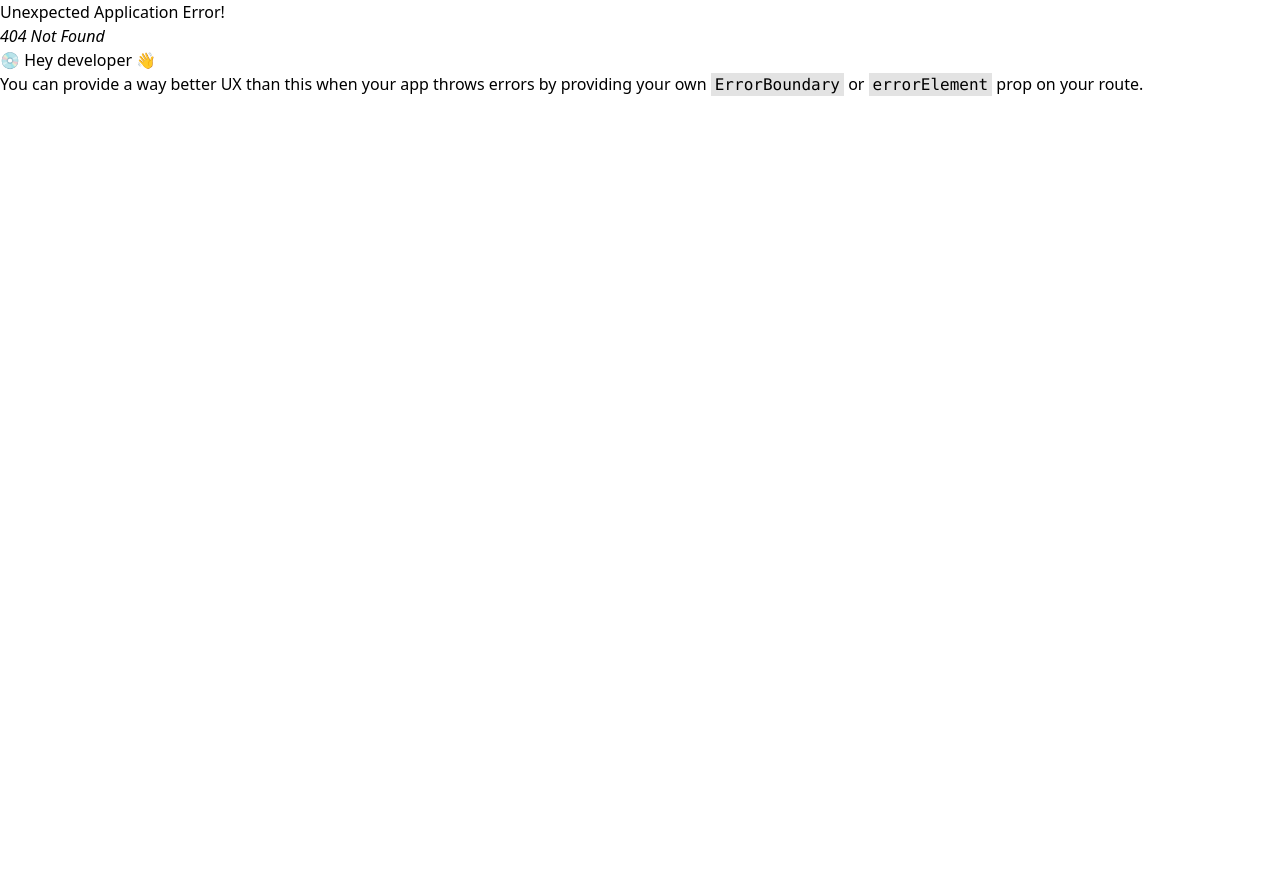
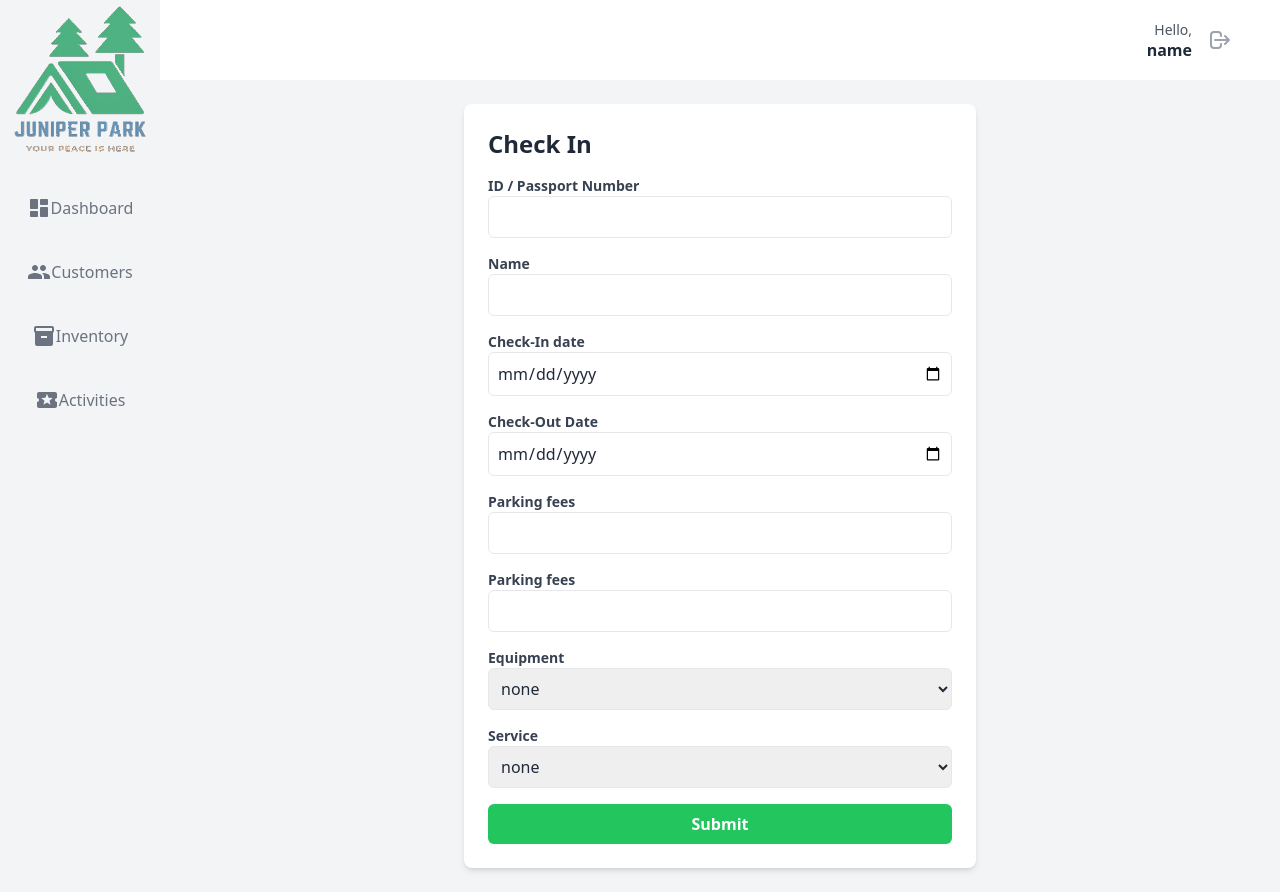
Before and after one commit to aipat95/niasian, a React (Vite) app in the folder reception/: page /dashboard/checkin in a window 1280 px wide. Before the commit this address had no page. Before the commit the page ends 800 px from the top, so only its background shows below. Built offline with nearby package versions, Linux system fonts and the light colour scheme.

Commit message:
slight change overall

```diff
--- a/reception/src/pages/dashboard/Activities.jsx
+++ b/reception/src/pages/dashboard/Activities.jsx
@@ -3,7 +3,7 @@ import { useSelector } from 'react-redux';
 import { useForm } from "react-hook-form"
 import { Link, useNavigate } from 'react-router-dom';
 import Swal from'sweetalert2';
-import {useAddCustomerMutation} from "../../redux/CustomerAPI.js";
+import {useAddCustomerMutation} from "../../redux/customersApi.js";
 
 const Activities = () => {
     const {
--- a/reception/src/pages/dashboard/AddCustomers/CheckIn.jsx
+++ b/reception/src/pages/dashboard/AddCustomers/CheckIn.jsx
@@ -2,13 +2,14 @@ import React from "react";
 import InputField from "./InputField.jsx";
 import SelectField from "./SelectField.jsx";
 import { useForm } from 'react-hook-form';
-import {useAddCustomerMutation} from "../../../redux/CustomerAPI.js";
+import {useAddCustomerMutation} from "../../../redux/customersApi.js";
 import Swal from 'sweetalert2';
 
 const CheckIn = () => {
     const { register, handleSubmit, formState: { errors }, reset } = useForm();
     const [addCustomer, {isLoading, isError}] = useAddCustomerMutation()
     const onSubmit = async (data) => {
+
 
         const newCustomerData = {
             ...data,
@@ -42,6 +43,14 @@ const CheckIn = () => {
             {/* Form starts here */}
             <form onSubmit={handleSubmit(onSubmit)} className=''>
                 {/* Reusable Input Field for name */}
+
+                <InputField
+                    label="ID / Passport Number"
+                    name="passportNumber"
+                    type="textarea"
+                    register={register}
+                />
+
                 <InputField
                     label="Name"
                     name="name"
@@ -49,13 +58,6 @@ const CheckIn = () => {
                     register={register}
                 />
 
-                <InputField
-                    label="ID / Passport Number"
-                    name="id_number"
-                    type="textarea"
-                    register={register}
-
-                />
 
                 {/* Trending Checkbox */}
 
@@ -103,21 +105,58 @@ const CheckIn = () => {
 
                 {/*</div>*/}
 
-                {/*<InputField*/}
-                {/*    label="Check-In date"*/}
-                {/*    name="checkindate"*/}
-                {/*    type="date"*/}
-                {/*    register={register}*/}
+                <InputField
+                    label="Check-In date"
+                    name="checkInDate"
+                    type="date"
+                    register={register}
 
-                {/*/>*/}
+                />
 
-                {/*<InputField*/}
-                {/*    label="Check-Out Date"*/}
-                {/*    name="checkoutdate"*/}
-                {/*    type="date"*/}
-                {/*    register={register}*/}
+                <InputField
+                    label="Check-Out Date"
+                    name="checkOutDate"
+                    type="date"
+                    register={register}
 
-                {/*/>*/}
+                />
+                <InputField
+                    label="Parking fees"
+                    name="campsiteFees"
+                    type="textarea"
+                    register={register}
+                />
+
+                <InputField
+                    label="Parking fees"
+                    name="carParkFees"
+                    type="textarea"
+                    register={register}
+                />
+
+                <SelectField
+                    label="Equipment"
+                    name="equipmentRented"
+                    options={[
+                        {value: 'no-rent', label: 'none'},
+                        {value: 'pillow', label: 'pillow'},
+                        {value: 'campingStove', label: 'camping stove'},
+                        {value: 'sleepingBag', label: 'sleeping bag'},
+                    ]}
+                    register={register}
+                />
+
+                <SelectField
+                    label="Service"
+                    name="additionalServices"
+                    options={[
+                        {value: 'none', label: 'none'},
+                        {value: 'biking', label: 'biking'},
+                        {value: 'hiking', label: 'hiking'},
+                    ]}
+                    register={register}
+                />
+
 
                 {/* Submit Button */}
                 <button type="submit" className="w-full py-2 bg-green-500 text-white font-bold rounded-md">
--- a/reception/src/pages/dashboard/CheckOut.jsx
+++ b/reception/src/pages/dashboard/CheckOut.jsx
@@ -1,7 +1,5 @@
 import React from "react";
-import {Link, useNavigate} from "react-router-dom";
-import {useDeleteCustomerMutation, useFetchAllCustomersQuery} from "../../redux/CustomerAPI.js";
-import customers from "./Customers.jsx";
+
 
 const CheckOut = () => {
 
--- a/reception/src/pages/dashboard/Customers.jsx
+++ b/reception/src/pages/dashboard/Customers.jsx
@@ -1,6 +1,6 @@
 import React from "react";
 import {Link, useNavigate} from "react-router-dom";
-import {useDeleteCustomerMutation, useFetchAllCustomersQuery} from "../../redux/CustomerAPI.js";
+import {useDeleteCustomerMutation, useFetchAllCustomersQuery} from "../../redux/customersApi.js";
 
 const Customers = () => {
     const navigate = useNavigate();
--- a/reception/src/pages/dashboard/Dashboard.jsx
+++ b/reception/src/pages/dashboard/Dashboard.jsx
@@ -38,11 +38,11 @@ const Dashboard =() => {
                     <h1 className="text-4xl font-semibold mb-2">Overview</h1>
                 </div>
                 <div className="flex flex-col md:flex-row items-start justify-end -mb-3">
-                    <Link to="/dashboard/check-in"
+                    <Link to="/dashboard/checkin"
                           className="inline-flex px-5 py-3 text-green-800 hover:text-green-800 focus:text-green-500 hover:bg-green-600 focus:bg-green-100 border border-green-800 rounded-md mb-3">
                         Check in
                     </Link>
-                    <Link to="/dashboard/check-out"
+                    <Link to="/dashboard/checkout"
                           className=" inline-flex px-5 py-3 text-white bg-green-800 hover:bg-green-600 focus:bg-green-700 rounded-md ml-6 mb-3">
                         Check Out
                     </Link>
--- a/reception/src/redux/CustomerAPI.js
+++ b/reception/src/redux/customersApi.js
@@ -1,20 +1,12 @@
 import {createApi, fetchBaseQuery} from '@reduxjs/toolkit/query/react'
 import getBaseURL from "../utils/baseURL.js";
-import baseURL from "../utils/baseURL.js";
 
 const baseQuery = fetchBaseQuery({
     baseURL: `${getBaseURL()}/reception`,
-    credentials: 'include',
-    // prepareHeaders: (Headers) => {
-    //     const token = localStorage.getItem('token');
-    //     if(token) {
-    //         Headers.set('Authorization', `Bearer $(token)`);
-    //     }
-    //     return Headers
-    // }
+    //credentials: 'include'
 })
-const  customerApi = createApi({
-    reducerPath: 'customerApi',
+const  customersApi = createApi({
+    reducerPath: 'customersApi',
     baseQuery, tagTypes: ['Customers'],
     endpoints: (builder) =>({
         fetchAllCustomers: builder.query({
@@ -56,5 +48,5 @@ const  customerApi = createApi({
 
 export const {useFetchAllCustomersQuery, useFetchCustomerByIdQuery,
     useAddCustomerMutation, useUpdateCustomerMutation,
-    useDeleteCustomerMutation} = customerApi;
-export default customerApi;
+    useDeleteCustomerMutation} = customersApi;
+export default customersApi;
--- a/reception/src/redux/store.js
+++ b/reception/src/redux/store.js
@@ -1,10 +1,10 @@
 import { configureStore } from '@reduxjs/toolkit'
-import customerApi from "./CustomerAPI.js";
+import customersApi from "./customersApi.js";
 
 export const store = configureStore({
     reducer: {
-        [customerApi.reducerPath]: customerApi.reducer,
+        [customersApi.reducerPath]: customersApi.reducer,
     },
     middleware: (getDefaultMiddleware) =>
-        getDefaultMiddleware().concat(customerApi.middleware),
+        getDefaultMiddleware().concat(customersApi.middleware),
 })
```
Also changed, not shown: reception/src/routers/router.jsx (+7 -2 lines).
